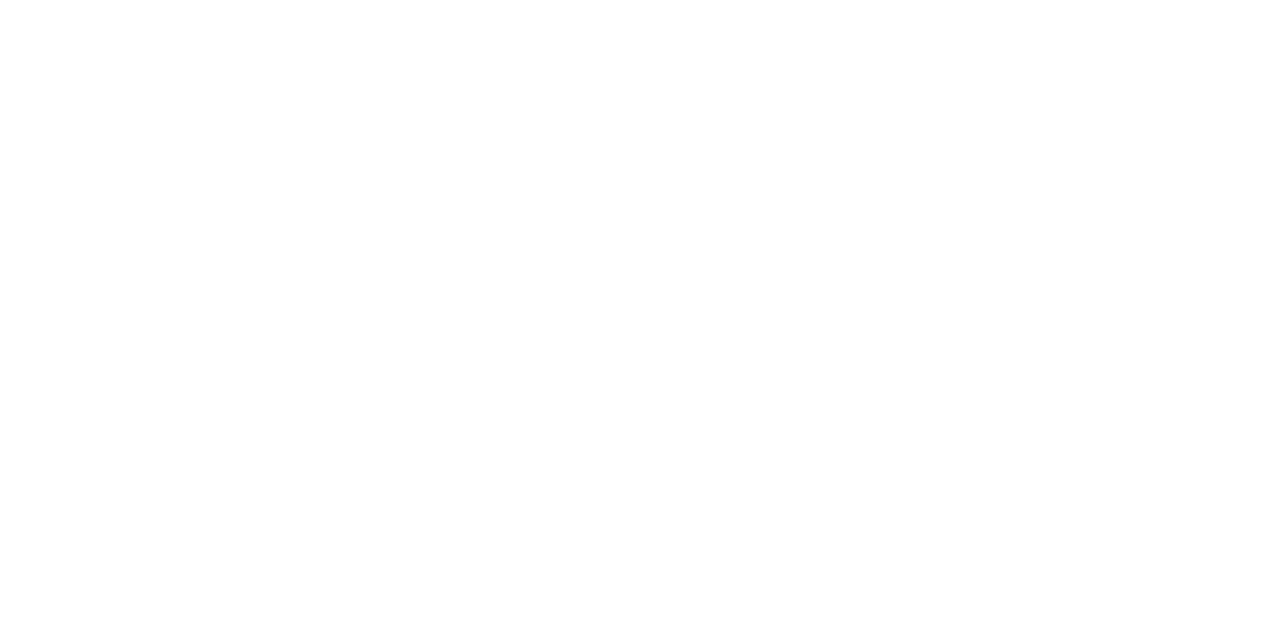
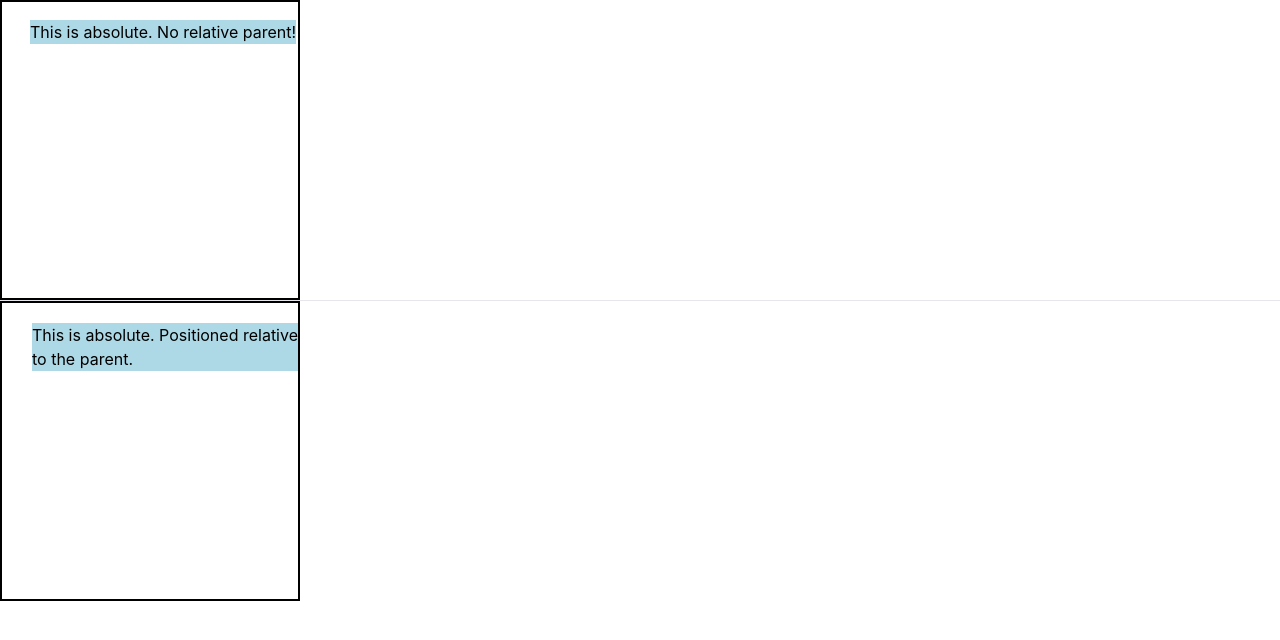
Before and after one commit to Divyamogaveera/text-wrap-demo, a React (Create React App) app: page /RelAbsPos in a window 1280 px wide. Before the commit this address had no page. Shown: the top 640 px of the page. Built offline with nearby package versions, Linux system fonts and the light colour scheme.

Commit message:
add new file for relative position

```diff
--- a/src/App.js
+++ b/src/App.js
@@ -2,6 +2,7 @@
 import TestExample from './Components/TestExample'
 import { BrowserRouter, Routes, Route } from 'react-router-dom';
 import Position from './Components/Position';
+import RelAbsPos from './Components/RelAbsPos';
 
 function App() {
   return (
@@ -11,7 +12,7 @@
 
     <Route path='/' element={<TestExample/>}/>
     <Route path='/position' element={<Position/>}/>
-
+    <Route path='/RelAbsPos' element={<RelAbsPos/>}/>
     </Routes>
 
     </BrowserRouter>
--- a/src/Components/Position.js
+++ b/src/Components/Position.js
@@ -1,4 +1,6 @@
 import './Position.css'
+import { Link } from "react-router-dom";
+
 
 function Position() {
     return (
@@ -47,7 +49,7 @@
 
 
             </div>
-
+            <Link to='/RelAbsPos'><strong className='bg-blue-500'>RelAbsPos</strong></Link>
         </>
     )
 }
--- /dev/null
+++ b/src/Components/RelAbsPos.js
@@ -0,0 +1,23 @@
+
+function RelAbsPos(){
+    return(
+        <>
+            <div style={{border: "2px solid black", width: "300px", height: "300px"}}>
+                <p style={{position: "absolute", top: "20px", left: "30px", background: "lightblue"}}>
+                    This is absolute. No relative parent!
+                </p>
+            </div>
+            <hr/>
+
+            <div style={{border: "2px solid black", width: "300px", height: "300px", position: "relative",}}>
+                <p style={{position: "absolute", top: "20px", left: "30px", background: "lightblue",}}>
+                    This is absolute. Positioned relative to the parent.
+                </p>
+            </div>
+
+
+        </>
+    )
+}
+
+export default RelAbsPos;
```
